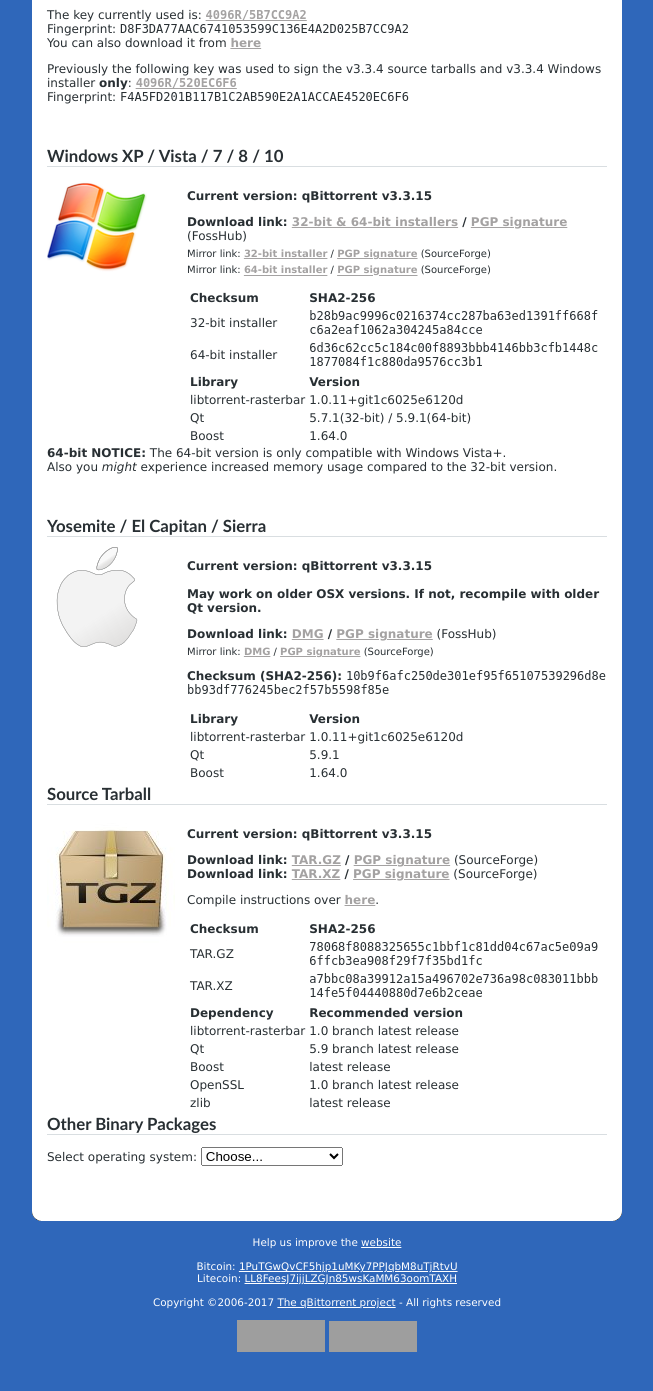
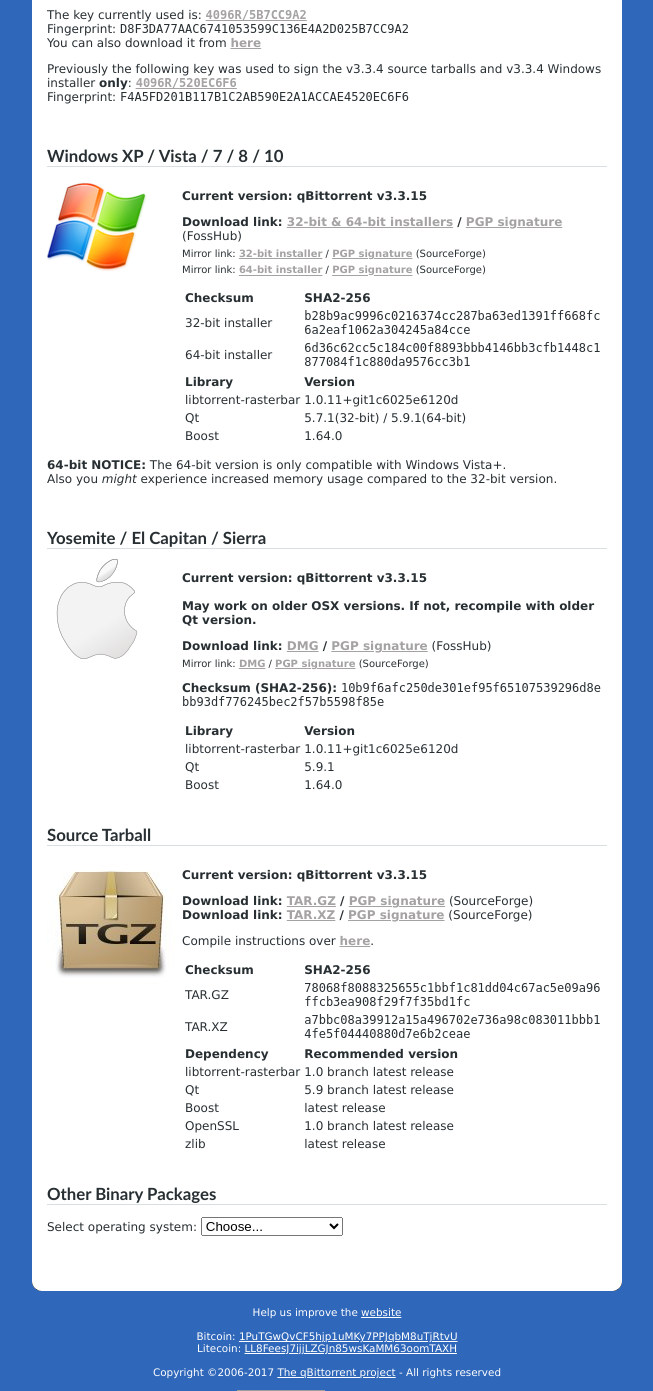
Before and after one commit to qbittorrent/qBittorrent-website, a PHP site: page /download.php in a window 1280 px wide. Shown: the part 351-1742 px from the top of the page, without its empty margins (313-966 px from the left). Before the commit the page ends 1703 px from the top, so only its background shows below. Run offline with PHP 8.4, Linux system fonts and the light colour scheme; grey boxes are pictures that could not be loaded.

Commit message:
Replace float with css flexbox

```diff
--- a/css/style.css
+++ b/css/style.css
@@ -25,14 +25,14 @@ div #mainBox {
   margin: 0 auto;
 }
 
-div .col1 {
-  float: left;
-  width: 25%;
+div .flexbox {
+  display: flex;
+  align-items: flex-start;
+  justify-content: flex-start;
 }
 
-div .col2 {
-  float: left;
-  width: 75%;
+div .flexbox .box1 {
+  min-width: 135px
 }
 
 img {
--- a/download.php
+++ b/download.php
@@ -19,10 +19,11 @@
 
 
 <h3>Windows XP / Vista / 7 / 8 / 10</h3>
-<div class="col1">
-<img src="img/os/winlogo.png" alt="Windows icon" class="floatLeft"/>
+<div class="flexbox">
+  <div class="box1">
+    <img src="img/os/winlogo.png" alt="Windows icon"/>
   </div>
-<div class="col2">
+  <div>
     <p>
       <strong>Current version: qBittorrent v3.3.15</strong>
     </p>
@@ -66,6 +67,7 @@
       </tbody>
     </table>
   </div>
+</div>
 <p>
   <strong>64-bit NOTICE:</strong> The 64-bit version is only compatible with Windows Vista+.<br/>
   Also you <em>might</em> experience increased memory usage compared to the 32-bit version.
@@ -74,10 +76,11 @@
 
 
 <h3>Yosemite / El&nbsp;Capitan / Sierra</h3>
-<div class="col1">
-  <img src="img/os/macoslogo.png" alt="macOS icon" class="floatLeft"/>
+<div class="flexbox">
+  <div class="box1">
+    <img src="img/os/macoslogo.png" alt="macOS icon"/>
   </div>
-<div class="col2">
+  <div class="col2 clearfix">
     <p>
       <strong>Current version: qBittorrent v3.3.15</strong><br/><br/>
       <strong>May work on older OSX versions. If not, recompile with older Qt version.</strong>
@@ -110,12 +113,14 @@
       </tbody>
     </table>
   </div>
+</div>
 <br/>
 
 
 <h3>Source Tarball</h3>
-<div class="col1">
-<img src="img/tar-logo.jpg" alt="tarball icon" class="floatLeft"/>
+<div class="flexbox">
+  <div class="box1">
+    <img src="img/tar-logo.jpg" alt="tarball icon"/>
   </div>
   <div class="col2">
     <p>
@@ -171,6 +176,7 @@
         </tr>
       </tbody>
     </table>
+  </div>
 </div>
 <br/>
 
```
Lines whose indentation alone changed are shown as unchanged.
